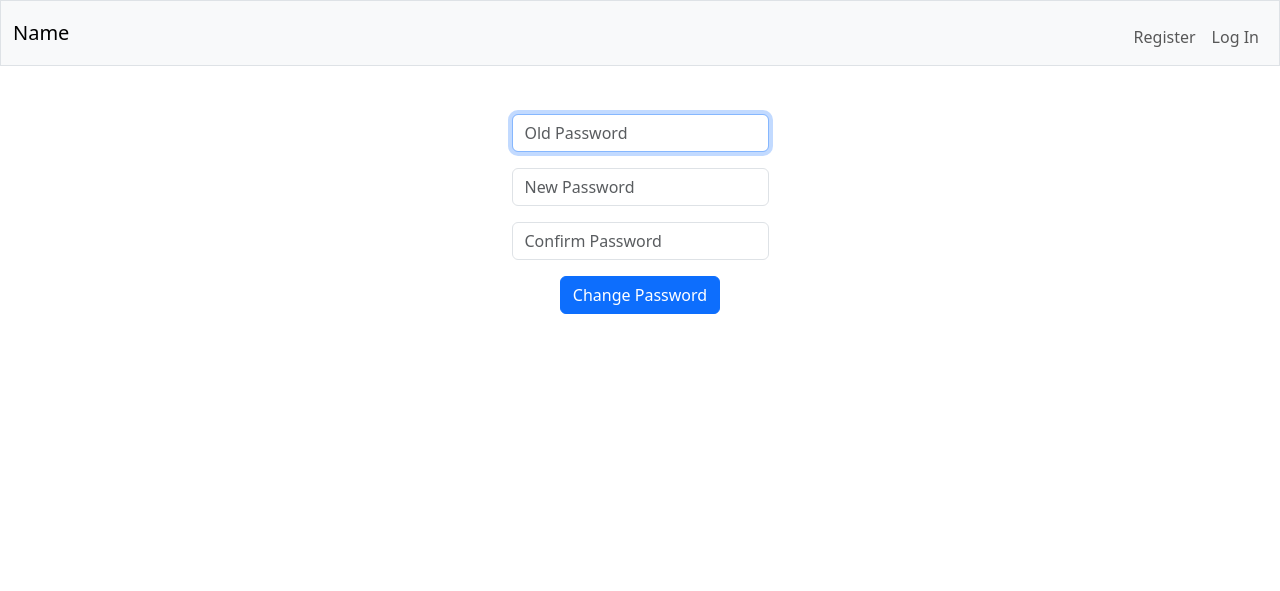
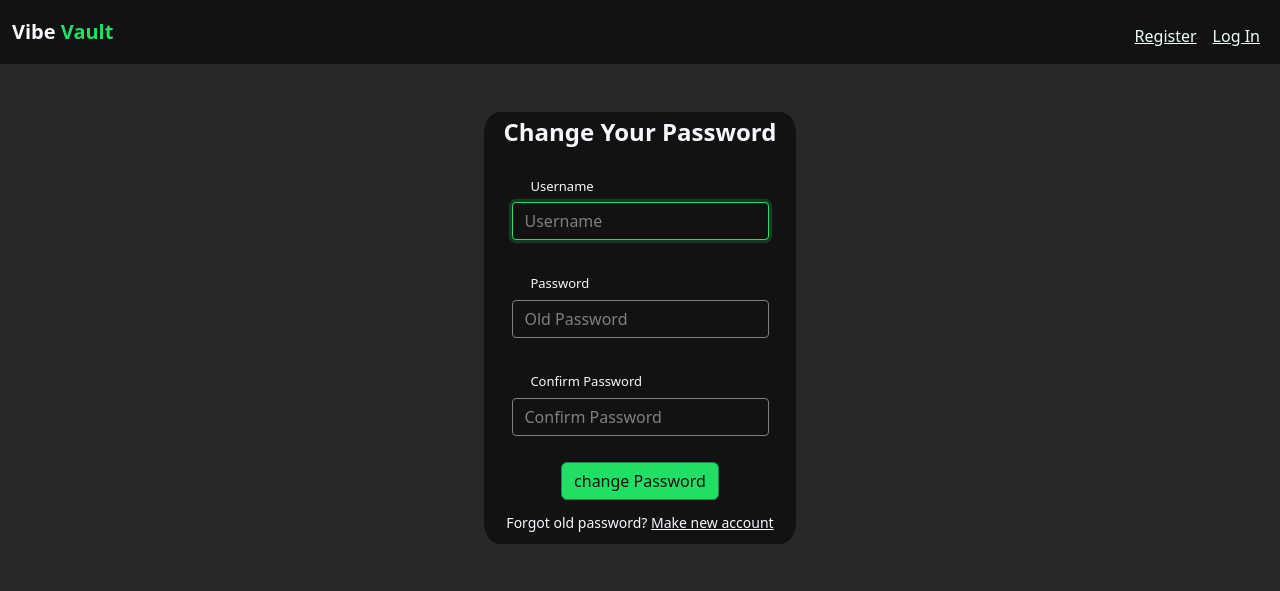
Before and after one commit to 5T4RDU57-01/CS50x, a Flask app: template project/templates/change_pass.html in a window 1280 px wide. Shown: the top 591 px of the page. Run offline with Flask 3, Linux system fonts and the light colour scheme; the template is opened without the code that fills it, so the values that code supplies are empty; parts of the project's set-up code (start-up, migrations or seed data) failed here and were passed over; some libraries are stand-ins or nearby versions.

Commit message:
finish some features and styling

```diff
--- a/project/app.py
+++ b/project/app.py
@@ -16,7 +16,7 @@ app.config["SESSION_TYPE"] = "filesystem"
 Session(app)
 
 # Configure CS50 Library to use SQLite database
-db = SQL("sqlite:///users.db")
+db = SQL("sqlite:///project.db")
 
 
 @app.after_request
@@ -34,43 +34,50 @@ def index():
     '''
     show all entry titles, time, tone and ability to remmove them
     '''
+    if request.method == "GET":
+        entries = db.execute("SELECT * FROM entries;")
+        entries = list(reversed(entries))
+        return render_template("index.html", entries=entries)
 
 
 @app.route("/add" , methods=["GET", "POST"])
 @login_required
 def add():
     '''Add new entry'''
-    if request.method() == "GET":
+    if request.method == "GET":
         return render_template("add.html")
 
     # Get the entry and the title
-    title = request.form.get("title")
-    entry = request.form.get("entry")
+    else:
+        title = request.form.get("title")
+        entry = request.form.get("entry")
 
-    # Give apology for no entry
-    if not entry:
-        give_message("Come on, Write something :(", 'error', 'add')
-    # set title to the time if not specified
-    if not title:
-        title = datetime.now()
+        # Give apology for no entry
+        if not entry:
+            give_message("Come on, Write something :(", 'error', 'add')
+        # set title to the time if not specified
+        if not title:
+            title = datetime.now()
 
-    # Get userid, tone and time
-    user_id = session["user_id"]
-    tone = get_tone(entry)
-    entry_time = datetime.now()
+        # Get userid, tone and time
+        user_id = session["user_id"]
+        tone = get_tone(entry)
+        entry_time = datetime.now()
 
-    # Add info to the database
-    db.execute("INSERT INTO entries (user_id, title, time, entry, tone) VALUES (?, ?, ?, ?, ?)", user_id,
-                                                                                                title,
-                                                                                                entry_time,
-                                                                                                entry,
-                                                                                                tone)
+        # Add info to the database
+        db.execute("INSERT INTO entries (user_id, title, time, entry, tone) VALUES (?, ?, ?, ?, ?)",
+                    user_id,
+                    title,
+                    entry_time,
+                    entry,
+                    tone)
 
-    # Inform user of success and redirect to index page
-    give_message("Entry added!", 'message', '/')
+        # Inform user of success and redirect to index page
+        flash("Entry added!", 'message')
+        return redirect("/")
 
 
-@app.route("/remove/<str:entry_id>")
+@app.route("/remove/<string:entry_id>")
 @login_required
 def remove(entry_id):
     '''Remove an entry'''
@@ -125,7 +132,7 @@ def logout():
 @app.route("/register", methods=["GET" ,"POST"])
 def register():
     '''Allow user to register with username and password'''
-    if request.method() == "GET":
+    if request.method == "GET":
         return render_template("register.html")
 
     # Getting everything from the form
@@ -161,7 +168,7 @@ def register():
 @login_required
 def change():
     '''Allow user to change password'''
-    if request.method() == "GET":
+    if request.method == "GET":
         return render_template("change_pass.html")
 
     # Get old and new passwords and password confirmation
@@ -171,15 +178,21 @@ def change():
 
     # Make sure user entered all of them
     if not old_pass:
-        give_message("Please enter your old password!", 'error', 'change_pass')
+        flash("Please enter your old password!", 'error')
+        return redirect("/change_pass")
+
     if not new_pass:
-        give_message("Please enter your new password!", 'error', 'change_pass')
+        flash("Please enter your new password!", 'error')
+        return redirect("/change_pass")
+
     if not confirmation:
-        give_message("Please confirm your password!", 'error', 'change_pass')
+        flash("Please confirm your password!", 'error')
+        return redirect("/change_pass")
 
     # See if the two passwords match
     if new_pass != confirmation:
-        give_message("The two passwords must match!", 'error', 'change_pass')
+        flash("The two passwords must match", 'error')
+        return redirect("/change_pass")
 
 
     # Getting the orignal password hash
@@ -190,8 +203,10 @@ def change():
 
     # If user messes up old password
     if check_password_hash(old_pass_hash, orignal_pass_hash) == False:
-        give_message("The old password is incorrect!", 'error', 'change_pass')
+        flash("The old password is incorrrect", 'error')
+        return redirect("/change_pass")
 
     # Updating the hash and redirecting to index
     db.execute("UPDATE users SET hash = ? WHERE id = ?", generate_password_hash(new_pass), user_id)
-    give_message("Password updated!", 'message', '/')
+    flash("Password updated!" 'message')
+    return redirect("/")
--- /dev/null
+++ b/project/static/styles.css
@@ -0,0 +1,144 @@
+.card.mb-4 {
+    background-color:#121212;
+    color: white;
+    border-radius: 8px;
+    border: 3px;
+    border-color: beige;
+}
+
+body {
+    background-color: #282828;
+}
+
+main {
+    color: ghostwhite;
+    text-shadow: #282828;
+}
+
+.input-custom {
+    background-color: #121212;
+    color: ghostwhite;
+    border-radius: 4px;
+    border-color: gray;
+    outline: none;
+}
+
+.input-custom:focus {
+    background-color: #121212;
+    border-color: #1fdf64;
+    box-shadow: 0 0 0 0.2rem rgba(40, 167, 69, 0.25);
+    color: ghostwhite;
+}
+
+.input-custom::placeholder {
+    color: gray;
+    opacity: 1;
+}
+
+.heading-custom {
+    text-align: left;
+    padding-left: 7%;
+    font-size: small;
+}
+
+textarea {
+    width: 100%;
+    height: 50%;
+    padding: 10px;
+    border-radius: 8px;
+    background-color: #121212;
+    color: white;
+    outline: none;
+}
+
+
+label {
+    padding: 10px;
+}
+
+.navbar-custom {
+    background-color: #121212;
+
+}
+
+
+.nav-item, .nav-link {
+    color: azure !important;
+}
+
+.nav-link:hover, .nav-item:hover {
+    color: #1fdf64 !important;
+}
+
+.navbar-brand {
+    color: azure !important;
+}
+
+.container.login {
+    border-radius: 5%;
+    background-color: #121212;
+    width: fit-content;
+}
+
+
+.login-heading {
+    padding: 6px;
+    font-size: x-large;
+}
+
+
+.mb-3.input {
+    padding: 10px;
+
+}
+
+
+.register-prompt {
+    padding: 10px;
+}
+
+a {
+    color: ghostwhite;
+}
+
+a:hover {
+    color: #1fdf64;
+}
+
+
+.btn-success {
+    background-color: #1fdf64 !important;
+    color: #121212 !important;
+    text-shadow: #121212 !important;
+    text-shadow: 3px;
+}
+
+.btn-success:hover {
+    background-color: #198754 !important;
+}
+
+.register {
+    padding-left: 9%;
+}
+
+.add-page {
+    padding-left: 0%;
+    font-size: medium;
+}
+
+.alert-success {
+    background-color: #1fdf64;
+}
+
+.entry-text {
+    color: azure;
+    font-size: medium;
+}
+
+.green-brand {
+    color: #1fdf64;
+}
+
+.white-brand {
+    color: ghostwhite;
+}
--- a/project/templates/change_pass.html
+++ b/project/templates/change_pass.html
@@ -5,17 +5,32 @@
 {% endblock %}
 
 {% block main %}
-    <form action="/change_pass" method="post">
+<div class="container login">
+    <form action="/register" method="post">
         <div class="mb-3">
-            <input autocomplete="off" autofocus class="form-control mx-auto w-auto" name="old" placeholder="Old Password" type="password" required>
+            <h3 class="login-heading"><b>Change Your Password</b></h3>
+        </div>
+        <div class="mb-3 input">
+            <p class="h6 heading-custom register">Username</p>
+            <input autocomplete="off" autofocus class="input-custom form-control mx-auto w-auto" name="username" placeholder="Username" type="text" required>
         </div>
 
-        <div class="mb-3">
-            <input class="form-control mx-auto w-auto" name="new" placeholder="New Password" type="password" required>
+        <div class="mb-3 input">
+            <p class="h6 heading-custom register">Password</p>
+            <input class="input-custom form-control mx-auto w-auto" name="password" placeholder="Old Password" type="password" required>
         </div>
-        <div class="mb-3">
-            <input class="form-control mx-auto w-auto" name="confirmation" placeholder="Confirm Password" type="password" required>
+
+        <div class="mb-3 input">
+            <p class="h6 heading-custom register">Confirm Password</p>
+            <input class="input-custom form-control mx-auto w-auto" name="confirmation" placeholder="Confirm Password" type="password" required>
         </div>
-        <button class="btn btn-primary" type="submit">Change Password</button>
+
+        <button class="btn btn-success login" type="submit">change Password</button>
+
+        <div class="register-prompt">
+            <small>Forgot old password? <a href="/register">Make new account</a></small>
+        </div>
+
     </form>
+</div>
 {% endblock %}
--- a/project/templates/layout.html
+++ b/project/templates/layout.html
@@ -8,16 +8,20 @@
         <!-- http://getbootstrap.com/docs/5.3/ -->
         <link href="https://cdn.jsdelivr.net/npm/bootstrap@5.3.2/dist/css/bootstrap.min.css" rel="stylesheet" integrity="sha384-T3c6CoIi6uLrA9TneNEoa7RxnatzjcDSCmG1MXxSR1GAsXEV/Dwwykc2MPK8M2HN" crossorigin="anonymous">
         <script src="https://cdn.jsdelivr.net/npm/bootstrap@5.3.2/dist/js/bootstrap.bundle.min.js" integrity="sha384-C6RzsynM9kWDrMNeT87bh95OGNyZPhcTNXj1NW7RuBCsyN/o0jlpcV8Qyq46cDfL" crossorigin="anonymous"></script>
+        <link href="static/styles.css" rel="stylesheet">
     </head>
     <title>
         {% block title %}{% endblock %}
     </title>
     <body>
 
-        <nav class="bg-light border navbar navbar-expand-md navbar-light">
+        <nav class="navbar navbar-expand-md navbar-custom" id="navBar">
             <div class="container-fluid">
 
-                <a class="navbar-brand" href="/"><span class="blue">Name</span></a>
+                <a class="navbar-brand" href="/">
+                    <span class="white-brand"><b>Vibe</b></span>
+                    <span class="green-brand"><b>Vault</b></span>
+                </a>
                 <button aria-controls="navbar" aria-expanded="false" aria-label="Toggle navigation" class="navbar-toggler" data-target="#navbar" data-toggle="collapse" type="button">
                     <span class="navbar-toggler-icon"></span>
                 </button>
@@ -26,20 +30,20 @@
                     {% if session["user_id"] %}
 
                     <ul class="navbar-nav me-auto mt-2">
-                        <li class="nav-item"><a href="x">See Entries</a></li>
-                        <li class="nav-item"><a href="x">New Entry</a></li>
+                        <li class="nav-item"><a class="nav-link" href="/"><u>See Entries</u></a></li>
+                        <li class="nav-item"><a class="nav-link" href="/add"><u>New Entry</u></a></li>
                     </ul>
 
                     <ul class="navbar-nav ms-auto mt-2">
-                        <li class="nav-item"><a class="nav-link" href="/logout">Log Out</a></li>
-                        <li class="nav-item"><a class="nav-link" href="/change_pass">Change Password</a></li>
+                        <li class="nav-item"><a class="nav-link" href="/logout"><u>Log Out</u></a></li>
+                        <li class="nav-item"><a class="nav-link" href="/change_pass"><u>Forgot Password?</u></a></li>
                     </ul>
 
                     {% else %}
 
                     <ul class="navbar-nav ms-auto mt-2">
-                        <li class="nav-item"><a class="nav-link" href="/register">Register</a></li>
-                        <li class="nav-item"><a class="nav-link" href="/login">Log In</a></li>
+                        <li class="nav-item"><a class="nav-link" href="/register"><u>Register</u></a></li>
+                        <li class="nav-item"><a class="nav-link" href="/login"><u>Log In</u></a></li>
                     </ul>
 
                     {% endif %}
@@ -49,7 +53,7 @@
 
         {% if get_flashed_messages() %}
             <header>
-                <div class="alert alert-primary mb-0 text-center" role="alert">
+                <div class="alert alert-success mb-0 text-center" role="alert">
                     {{ get_flashed_messages() | join(" ") }}
                 </div>
             </header>
```
Also changed, not shown: project/helpers.py (+11 -3 lines), project/templates/add.html (+13 -11 lines), project/templates/apology.html (added, +10 -0 lines), project/templates/index.html (+17 -45 lines), project/templates/login.html (+21 -9 lines), project/templates/register.html (+22 -6 lines), project/project.db.
